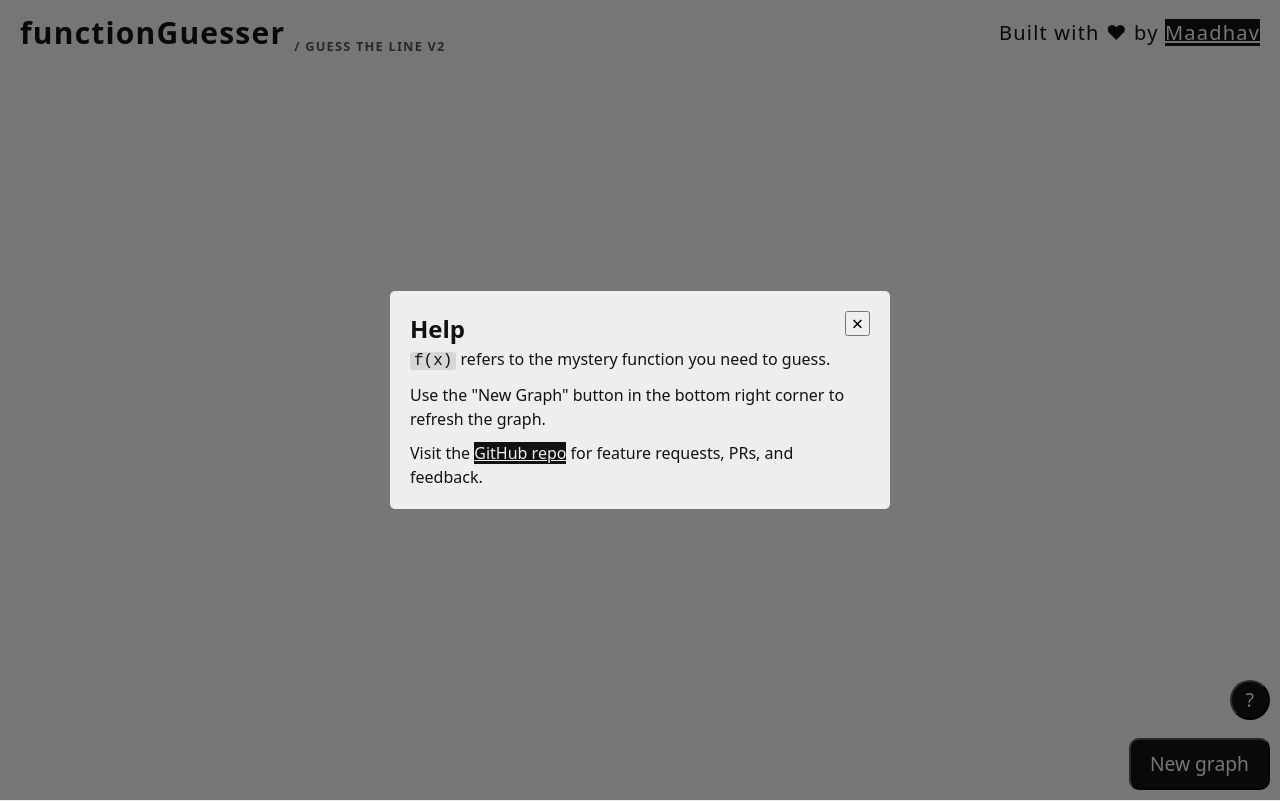
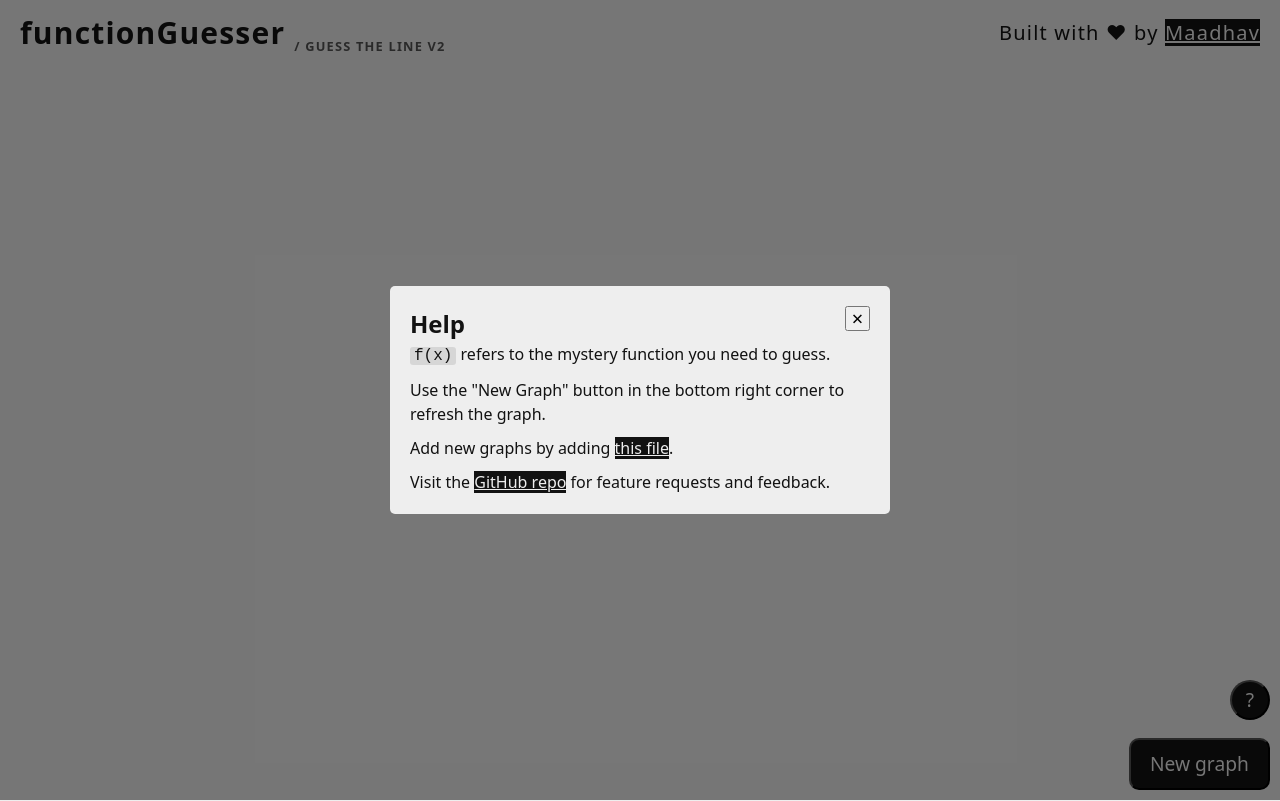
Before and after one commit to MaadhavBhatt/guess-the-line-v2, a Vue app: page / in a window 1280 px wide. Built offline with nearby package versions, Linux system fonts and the light colour scheme; a web font is replaced by a local one.

Commit message:
feat: update HelpModal with instructions for adding new graphs

```diff
--- a/src/components/HelpModal.vue
+++ b/src/components/HelpModal.vue
@@ -16,10 +16,13 @@ const emit = defineEmits<{
       <ul>
         <li><code>f(x)</code> refers to the mystery function you need to guess.</li>
         <li>Use the "New Graph" button in the bottom right corner to refresh the graph.</li>
+        <li>Add new graphs by adding <a
+            href="https://github.com/MaadhavBhatt/guess-the-line-v2/edit/main/src/data/graphs.ts" target="_blank"
+            rel="noopener">this file</a>.</li>
         <li>
           Visit the
           <a href="https://github.com/MaadhavBhatt/guess-the-line-v2" target="_blank" rel="noopener">GitHub repo</a>
-          for feature requests, PRs, and feedback.
+          for feature requests and feedback.
         </li>
       </ul>
     </div>
```
